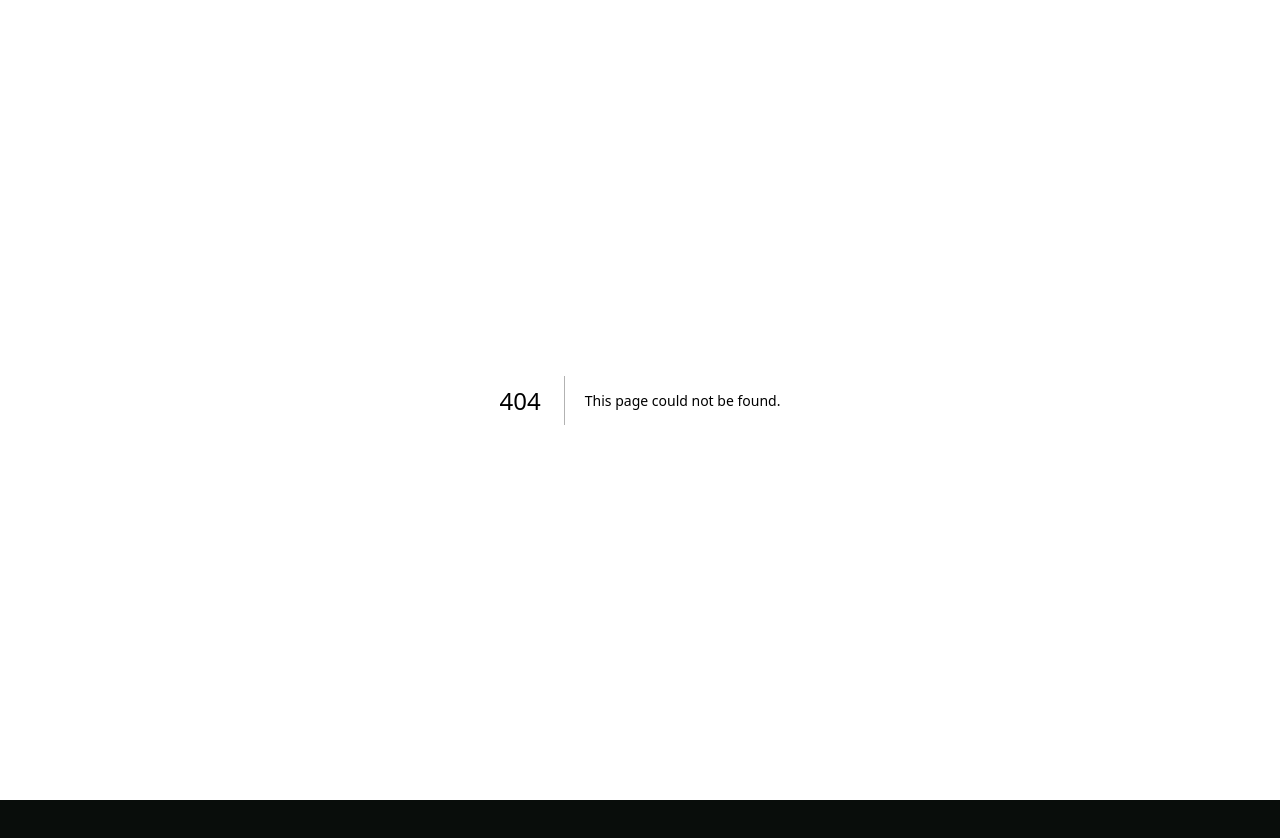
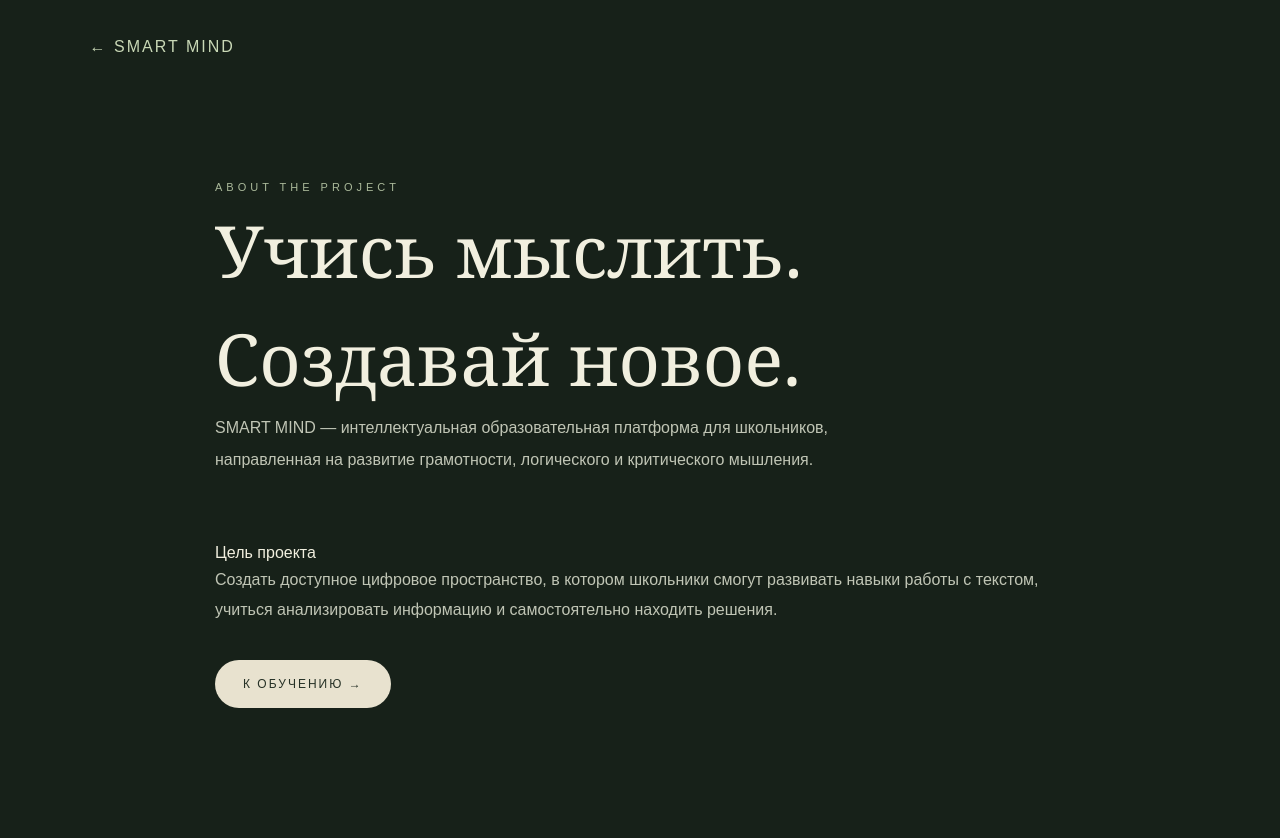
Before and after one commit to shigrinadarya-ops/smart-mind, a Next.js app: page /about in a window 1280 px wide. Before the commit this address had no page. Shown: the top 838 px of the page. Before the commit the page ends 800 px from the top, so only its background shows below. Built offline with nearby package versions, Linux system fonts and the light colour scheme.

Commit message:
Create AboutPage component with project details
This file contains the AboutPage component with styles and content related to the SMART MIND educational platform.

```diff
--- /dev/null
+++ b/src/app/about/page.tsx
@@ -0,0 +1,87 @@
+
+import Link from "next/link";
+
+export default function AboutPage() {
+  return (
+    <main style={{
+      minHeight: "100vh",
+      background: "#172119",
+      color: "#f1efdf",
+      padding: "35px 7%",
+      fontFamily: "Arial, sans-serif"
+    }}>
+      <Link href="/" style={{
+        color: "#c9d8b6",
+        textDecoration: "none",
+        letterSpacing: "2px"
+      }}>
+        ← SMART MIND
+      </Link>
+
+      <div style={{
+        maxWidth: "850px",
+        margin: "120px auto"
+      }}>
+        <p style={{
+          color: "#aab99a",
+          letterSpacing: "4px",
+          fontSize: "11px"
+        }}>
+          ABOUT THE PROJECT
+        </p>
+
+        <h1 style={{
+          fontSize: "clamp(38px, 7vw, 72px)",
+          fontWeight: 400,
+          fontFamily: "Georgia, serif"
+        }}>
+          Учись мыслить.
+          <br />
+          Создавай новое.
+        </h1>
+
+        <p style={{
+          color: "#c0c5b5",
+          lineHeight: 2,
+          fontSize: "16px",
+          maxWidth: "680px"
+        }}>
+          SMART MIND — интеллектуальная образовательная
+          платформа для школьников, направленная на развитие
+          грамотности, логического и критического мышления.
+        </p>
+
+        <h2 style={{
+          marginTop: "65px",
+          fontWeight: 400
+        }}>
+          Цель проекта
+        </h2>
+
+        <p style={{
+          color: "#c0c5b5",
+          lineHeight: 1.9
+        }}>
+          Создать доступное цифровое пространство, в котором
+          школьники смогут развивать навыки работы с текстом,
+          учиться анализировать информацию и самостоятельно
+          находить решения.
+        </p>
+
+        <Link href="/modules" style={{
+          display: "inline-block",
+          marginTop: "35px",
+          padding: "15px 28px",
+          background: "#e8e2cf",
+          color: "#263126",
+          borderRadius: "30px",
+          textDecoration: "none",
+          letterSpacing: "2px",
+          fontSize: "12px"
+        }}>
+          К ОБУЧЕНИЮ →
+        </Link>
+      </div>
+    </main>
+  );
+}
```
